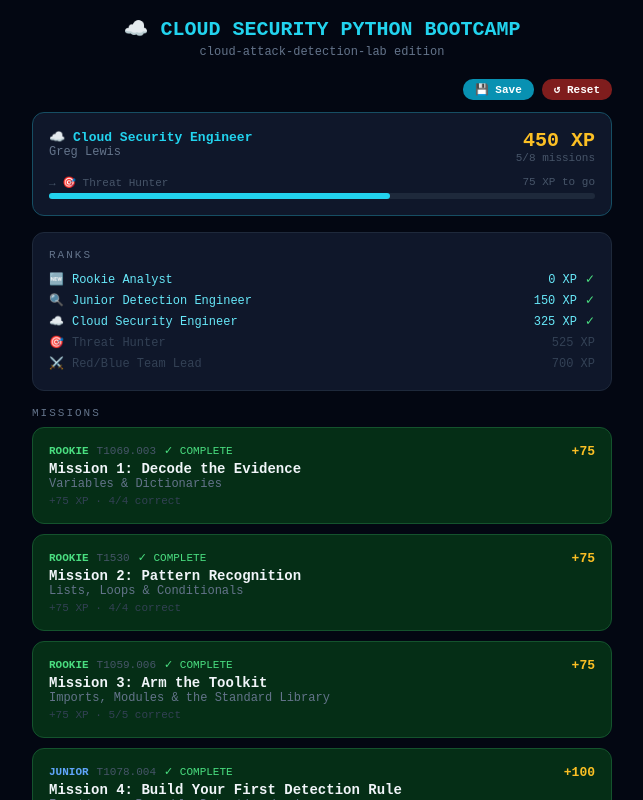
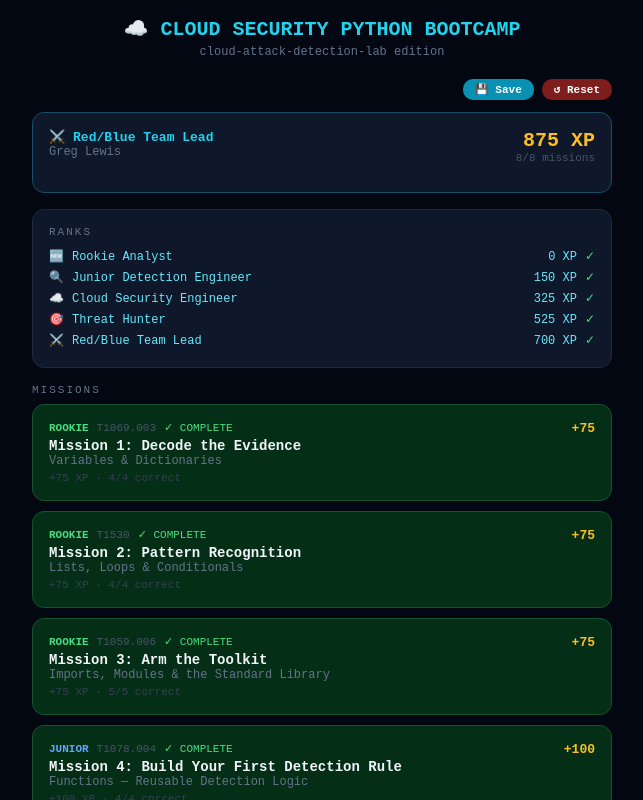
Before and after one commit to gregqlewis/cloud-attack-detection-lab, a React (Vite) app in the folder bootcamp/: page / in a window 1280 px wide. Shown: the top 800 px of the page, without its empty margins (318-961 px from the left). Built offline with nearby package versions, Linux system fonts and the light colour scheme; the HTML template or start-up script is replaced by a standard one.

Commit message:
chore: update seed — all 8 missions complete, 875 XP, Red/Blue Team Lead

```diff
--- a/bootcamp/src/App.jsx
+++ b/bootcamp/src/App.jsx
@@ -717,7 +717,7 @@ const pill  = (bg2, extra = {}) => ({ background: bg2, border: "none", color: "#
 const ghost = (extra = {}) => ({ background: "none", border: "none", color: mute, cursor: "pointer", fontSize: 13, fontFamily: "monospace", padding: 0, ...extra });
 
 export default function App() {
-  const SEED = { xp: 450, completed: ["m1","m2","m3","m4","m5"], history: { m1:{earned:75,correct:4,total:4}, m2:{earned:75,correct:4,total:4}, m3:{earned:75,correct:5,total:5}, m4:{earned:100,correct:4,total:4}, m5:{earned:125,correct:5,total:5} } };
+  const SEED = { xp: 875, completed: ["m1","m2","m3","m4","m5","m6","m7","m8"], history: { m1:{earned:75,correct:4,total:4}, m2:{earned:75,correct:4,total:4}, m3:{earned:75,correct:5,total:5}, m4:{earned:100,correct:4,total:4}, m5:{earned:125,correct:5,total:5}, m6:{earned:100,correct:5,total:5}, m7:{earned:100,correct:5,total:5}, m8:{earned:125,correct:5,total:5} } };
   const saved = loadSave();
   const base  = (saved && saved.xp > 0) ? saved : SEED;
 
```
